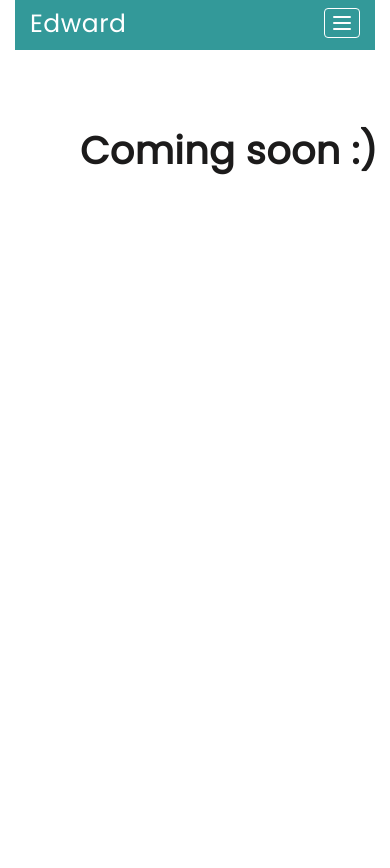
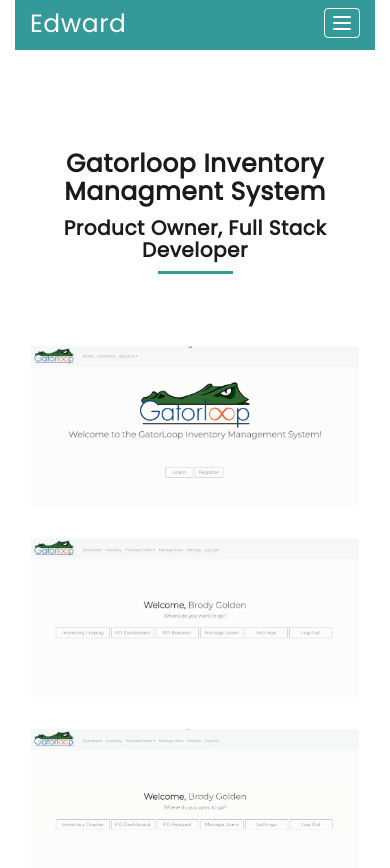
Before and after one commit to edwardzhang5/edwardzhang, a React (Create React App) app: page /gatorloopims in a window 390 px wide. Shown: the top 868 px of the page. Before the commit the page ends 844 px from the top, so only its background shows below. Built offline with nearby package versions, Linux system fonts and the light colour scheme; some icons are missing.

Commit message:
added content to gatorloop ims slide

```diff
--- a/src/components/assets/projects/GG.js
+++ b/src/components/assets/projects/GG.js
@@ -5,14 +5,45 @@
 class Gatorloop extends React.Component{
     render(){
         return(
-            <div>
-                <div className="container">
+            <div className="container">
                     <Navbar/>
-                </div>
-                <div style={{ marginLeft: "80px", marginTop: "80px" }}>
-                    <h1>Coming soon :)</h1>
-                </div>
-            </div>
+                            <div className="row">
+                                <div className="col-md-12">
+                                    <div className="mu-portfolio-area">
+                                        <div className="mu-portfolio-header">
+                                            <h2 className="mu-heading-title">Gatorloop Inventory Managment System</h2>
+                                            <h5 className="mu-heading-title">Product Owner, Full Stack Developer</h5>
+                                            <span className="mu-header-dot"></span>
+                                        </div>
+                                        <div className="mu-portfolio-content">
+                                            <div className="filtr-container">
+
+                                                <div className="col-xs-12 col-sm-12 col-md-12 filtr-item" data-category="1">
+                                                    <div className="mu-item-thumbonail">
+                                                        <img className="img-responsive" src="assets/images/portfolio/GG1.gif" alt="image" />
+                                                    </div>
+
+                                                </div>
+                                                <div className="col-xs-12 col-sm-12 col-md-12 filtr-item" data-category="1">
+                                                    <div className="mu-item-thumbonail">
+                                                        <img className="img-responsive" src="assets/images/portfolio/GG2.gif" alt="image" />
+                                                    </div>
+
+                                                </div>
+                                                <div className="col-xs-12 col-sm-12 col-md-12 filtr-item" data-category="1">
+                                                    <div className="mu-item-thumbonail">
+                                                        <img className="img-responsive" src="assets/images/portfolio/GG3.gif" alt="image" />
+                                                    </div>
+
+                                                </div>
+
+                                            </div>
+
+                                    </div>
+                                </div>
+                            </div>
+                        </div>
+                    </div>
 
         )
     }
```
